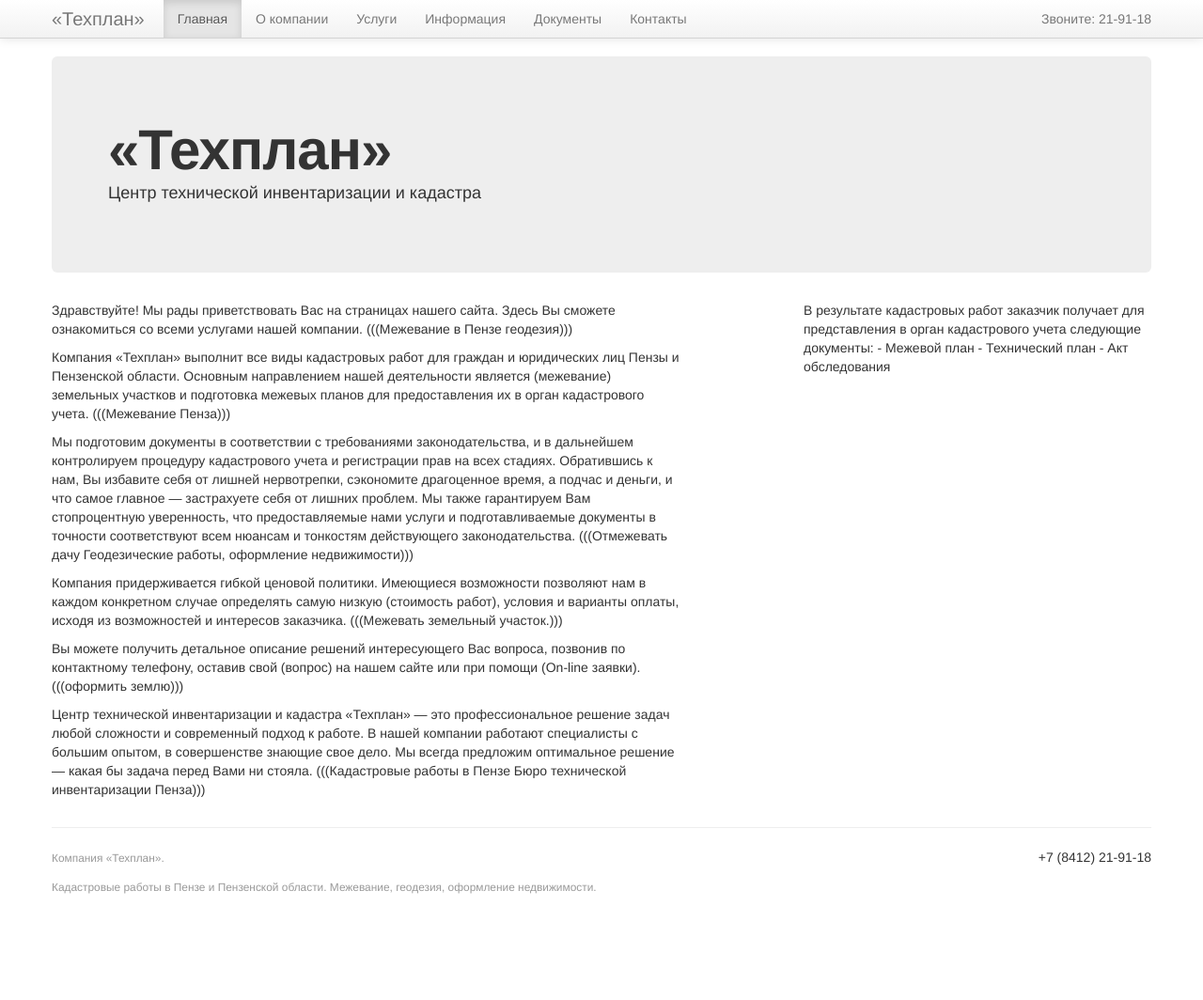
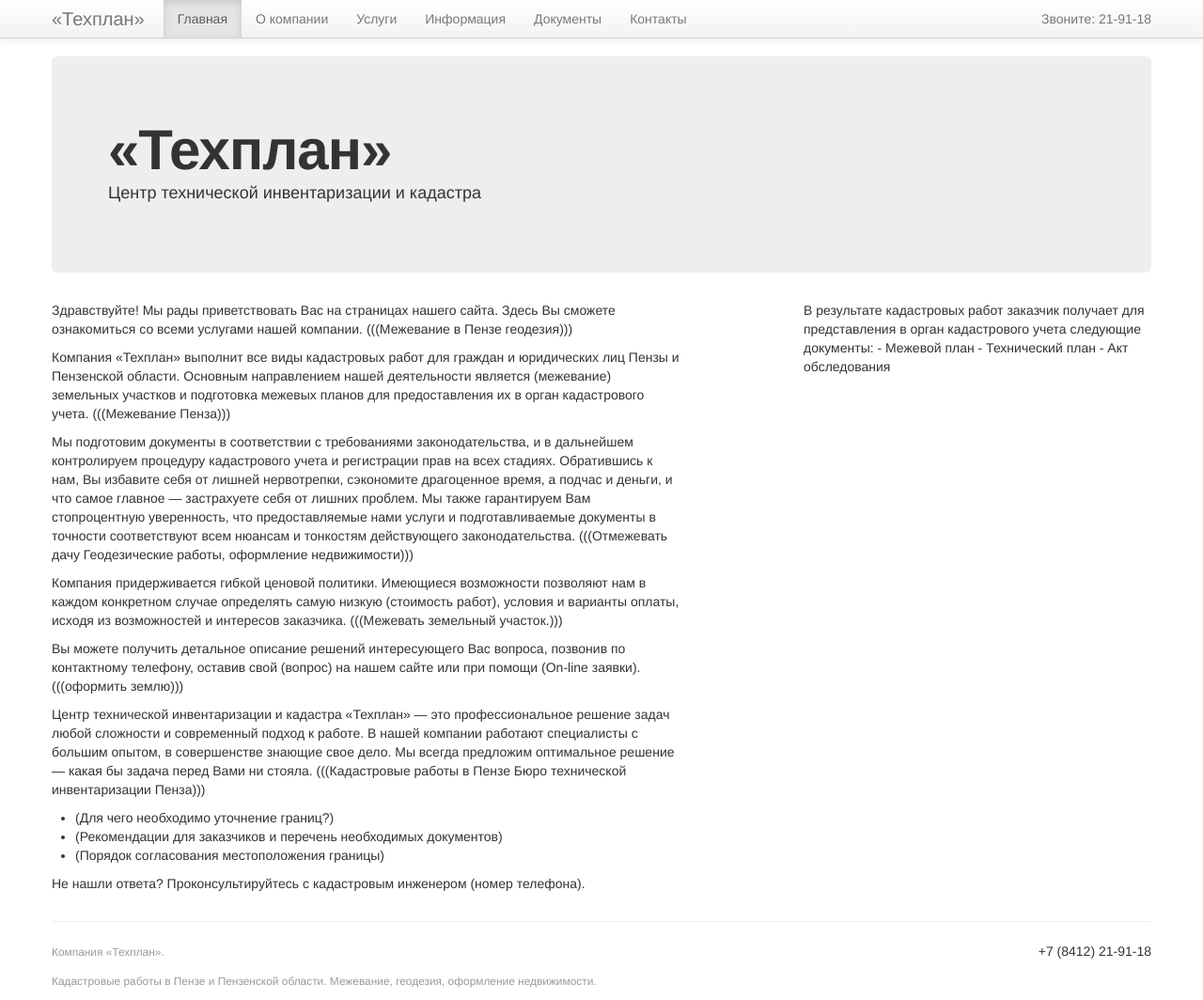
Before and after one commit to m1kc/m1kc.github.com, a Jekyll site: the page built from tehplan/index.md, in a window 1280 px wide and 1064 px high. Shown: the whole window at 94% size. Built offline with Jekyll 4.4.1, drawn with Linux system fonts in a browser that asks for light colours.

Commit message:
Tehplan.

```diff
--- a/tehplan/index.md
+++ b/tehplan/index.md
@@ -15,3 +15,9 @@ main: true
 Вы можете получить детальное описание решений интересующего Вас вопроса, позвонив по контактному телефону, оставив свой (вопрос) на нашем сайте или при помощи (On-line заявки). (((оформить землю)))
 
 Центр технической инвентаризации и кадастра «Техплан» — это профессиональное решение задач любой сложности и современный подход к работе. В нашей компании работают специалисты с большим опытом, в совершенстве знающие свое дело. Мы всегда предложим оптимальное решение — какая бы задача перед Вами ни стояла. (((Кадастровые работы в Пензе Бюро технической инвентаризации Пенза)))
+
+* (Для чего необходимо уточнение границ?)
+* (Рекомендации для заказчиков и перечень необходимых документов)
+* (Порядок согласования местоположения границы)
+
+Не нашли ответа? Проконсультируйтесь с кадастровым инженером (номер телефона).
```
